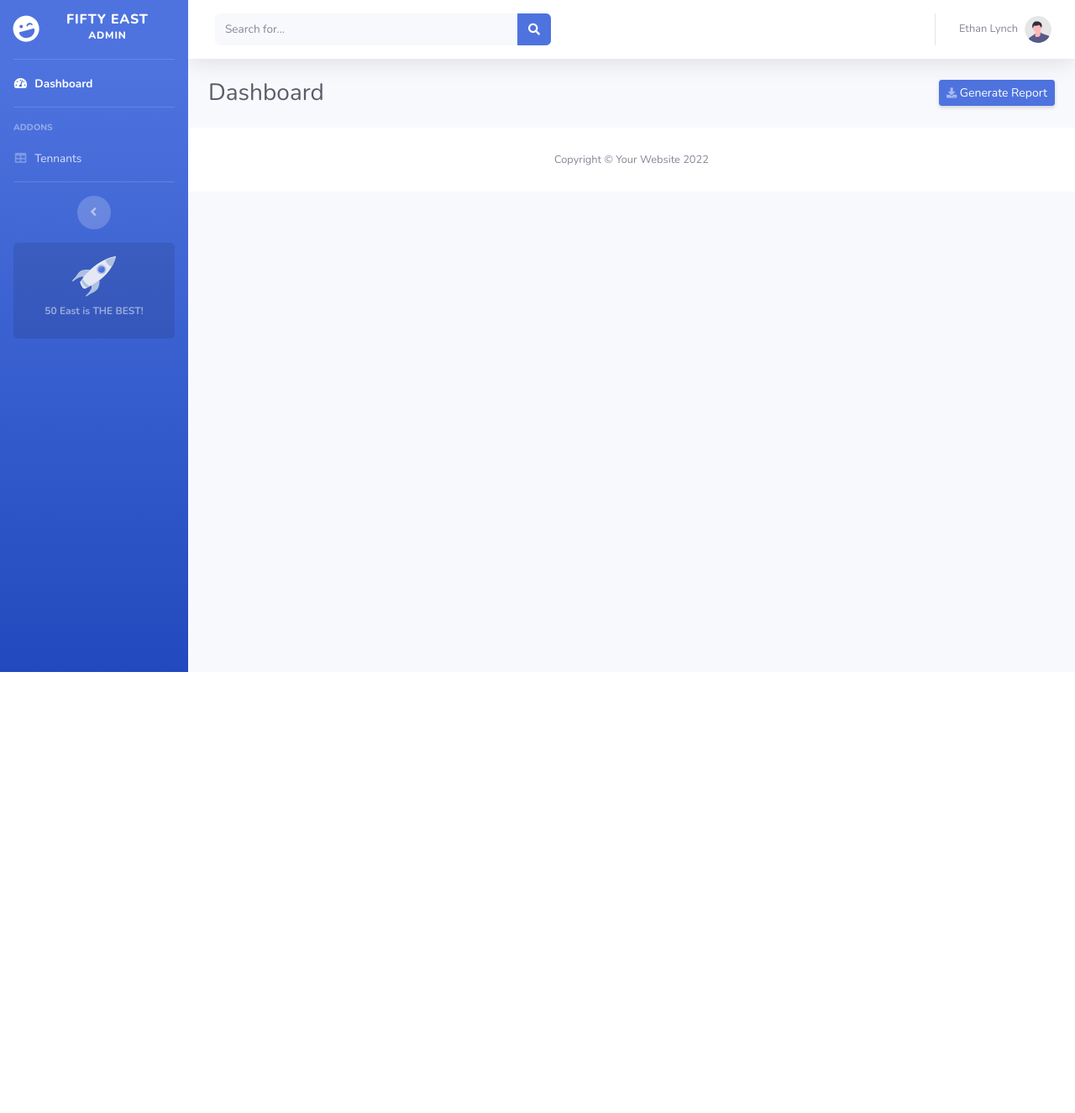
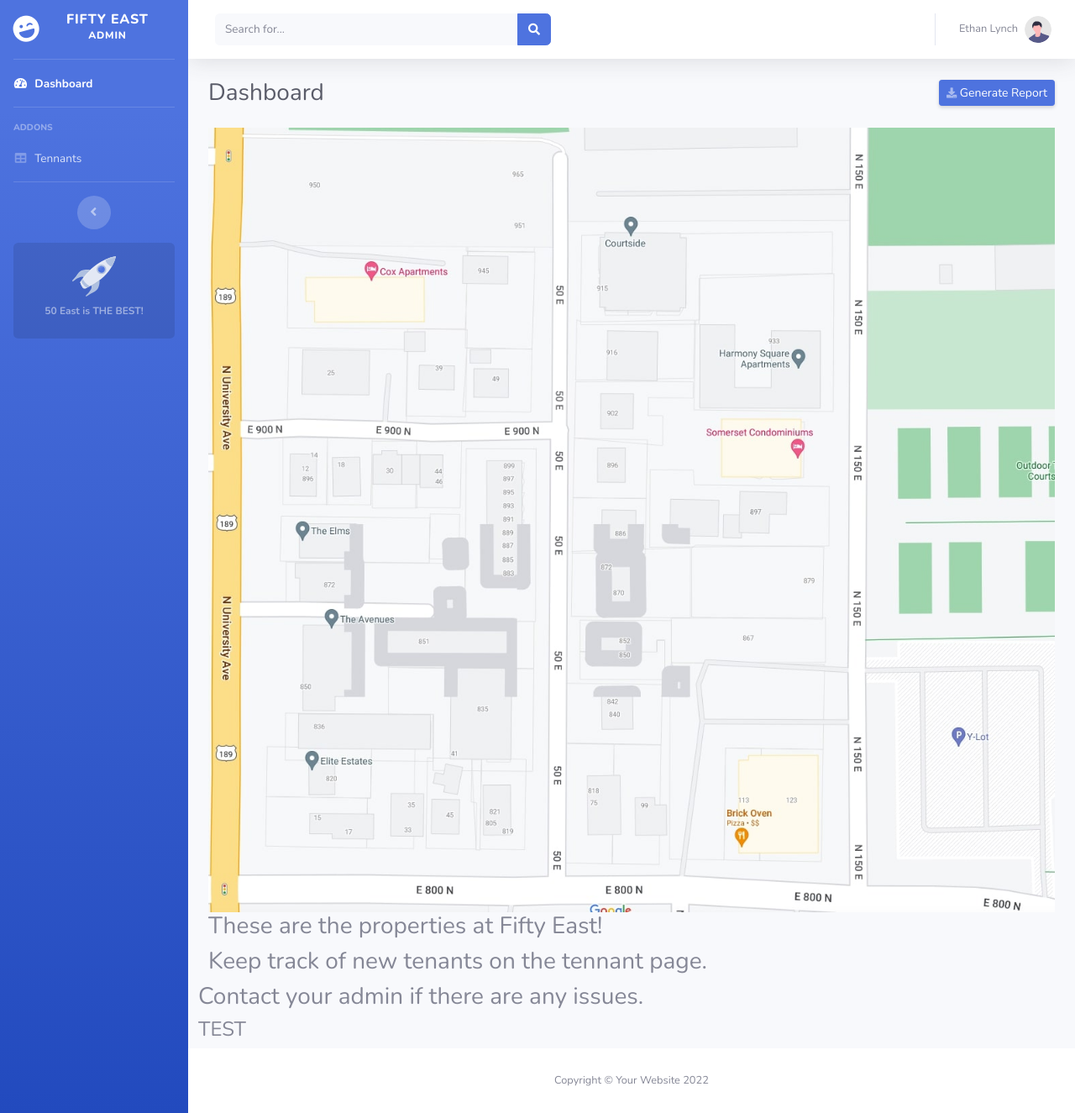
Before and after one commit to AlexMerrifield1/FinalProjectIS403, a Django app: page / in a window 1280 px wide. Shown: the whole page at 84% size. Before the commit the page ends 800 px from the top, so only its background shows below. Run offline with Django 4.2, Linux system fonts and the light colour scheme; some libraries are stand-ins or nearby versions.

Commit message:
Commit#8 Monday Night 9:15

```diff
--- a/templates/aptmanagement/index.html
+++ b/templates/aptmanagement/index.html
@@ -11,19 +11,25 @@
                 class="fas fa-download fa-sm text-white-50"></i> Generate Report</a>
     </div>
 
-    <!-- Content Row -->
-    <div class="row">
-
-    </div>
+    <img class="img-fluid" src="{% static 'img/Screen Shot 2022-12-12 at 9.08.16 PM.jpg' %}" alt="..." />
 
     <!-- Content Row -->
-    <div class="row">
-    </div>
+    <body id="page-top">
+        <h3> These are the properties at Fifty East! </h3>
+
+        <div class="text">
+            <h3> Keep track of new tenants on the tennant page. </h3>
+        </div>
+    <!-- Content Row -->
+        <div class="row">
+            <h3> Contact your admin if there are any issues. </h3>
+        </div>
 
     <!-- Content Row -->
-    <div class="row">
-    </div>
-
+        <div class="row">
+            <h4> TEST </h4>
+        </div>
+    </body>
 </div>
 <!-- /.container-fluid -->
 
```
Also changed, not shown: FiftyEast/static/img/Screen Shot 2022-12-12 at 9.08.16 PM.jpg (added), 9 other files.
